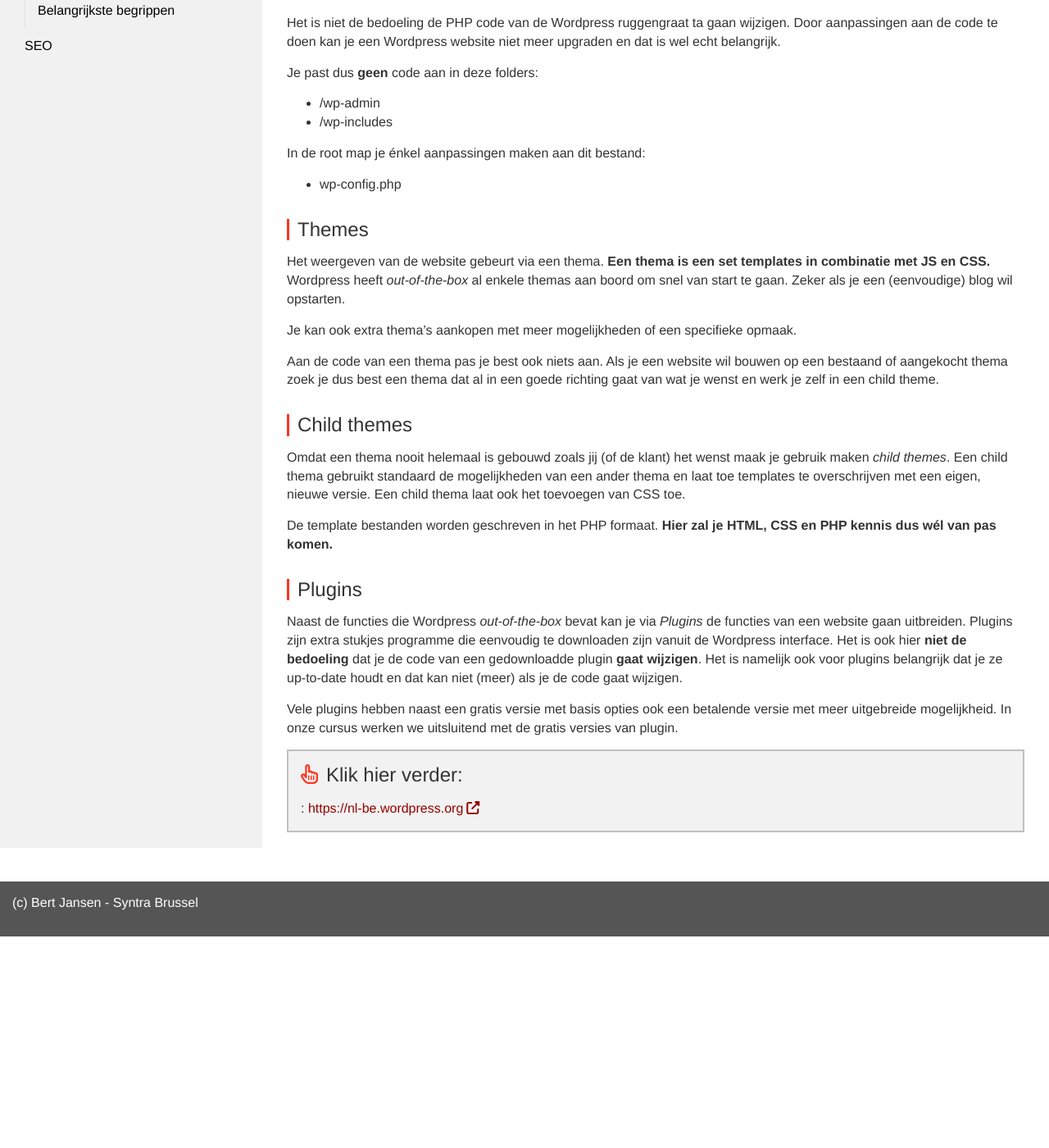
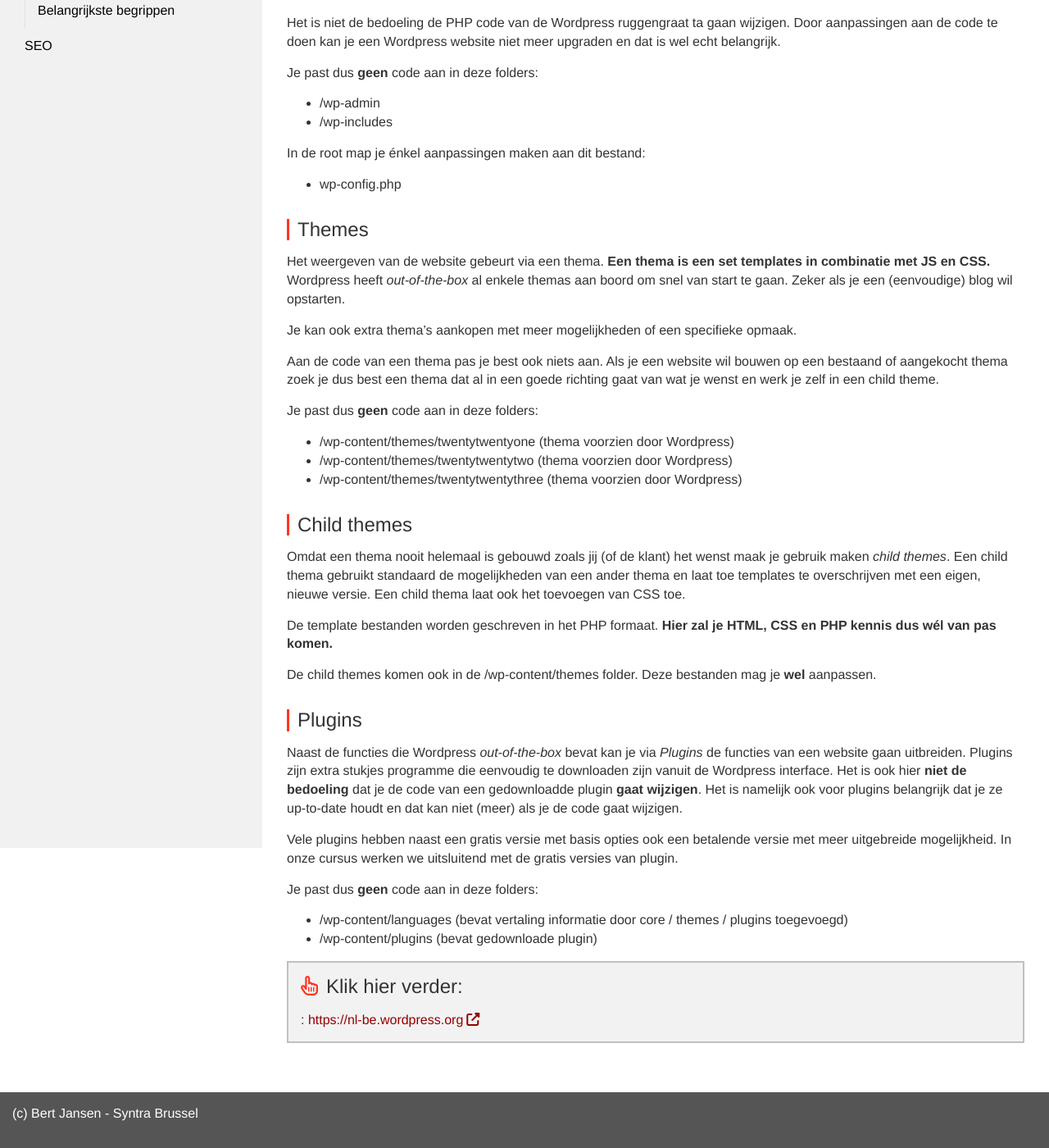
Before and after one commit to Syntra-Brussel/dynamische-webtechnieken, a Jekyll site: the page built from wordpress/core-theme-plugins.md, in a window 1280 px wide and 1400 px high, scrolled down 466 px. Shown: the whole window at 82% size. Built offline with Jekyll 4.4.1, drawn with Linux system fonts in a browser that asks for light colours; nearby versions of some CDN libraries; a script that is not in the unit is left out; before the commit the page ends 1608 px from its top, so only the background shows below that.

Commit message:
Update core-theme-plugins.md

```diff
--- a/wordpress/core-theme-plugins.md
+++ b/wordpress/core-theme-plugins.md
@@ -37,13 +37,26 @@
 
 Aan de code van een thema pas je best ook niets aan. Als je een website wil bouwen op een bestaand of aangekocht thema zoek je dus best een thema dat al in een goede richting gaat van wat je wenst en werk je zelf in een child theme.
 
+Je past dus <strong>geen</strong> code aan in deze folders:
+
+* /wp-content/themes/twentytwentyone (thema voorzien door Wordpress)
+* /wp-content/themes/twentytwentytwo (thema voorzien door Wordpress)
+* /wp-content/themes/twentytwentythree (thema voorzien door Wordpress)
+
 ### Child themes
 Omdat een thema nooit helemaal is gebouwd zoals jij (of de klant) het wenst maak je gebruik maken <em>child themes</em>. Een child thema gebruikt standaard de mogelijkheden van een ander thema en laat toe templates te overschrijven met een eigen, nieuwe versie. Een child thema laat ook het toevoegen van CSS toe.
 
 De template bestanden worden geschreven in het PHP formaat. <strong>Hier zal je HTML, CSS en PHP kennis dus wél van pas komen.</strong>
+
+De child themes komen ook in de /wp-content/themes folder. Deze bestanden mag je <strong>wel</strong> aanpassen.
 
 ### Plugins
 
 Naast de functies die Wordpress <em>out-of-the-box</em> bevat kan je via <em>Plugins</em> de functies van een website gaan uitbreiden. Plugins zijn extra stukjes programme die eenvoudig te downloaden zijn vanuit de Wordpress interface. Het is ook hier <strong>niet de bedoeling</strong> dat je de code van een gedownloadde plugin <strong>gaat wijzigen</strong>. Het is namelijk ook voor plugins belangrijk dat je ze up-to-date houdt en dat kan niet (meer) als je de code gaat wijzigen.
 
 Vele plugins hebben naast een gratis versie met basis opties ook een betalende versie met meer uitgebreide mogelijkheid. In onze cursus werken we uitsluitend met de gratis versies van plugin.
+
+Je past dus <strong>geen</strong> code aan in deze folders:
+
+* /wp-content/languages (bevat vertaling informatie door core / themes / plugins toegevoegd)
+* /wp-content/plugins (bevat gedownloade plugin)
```
